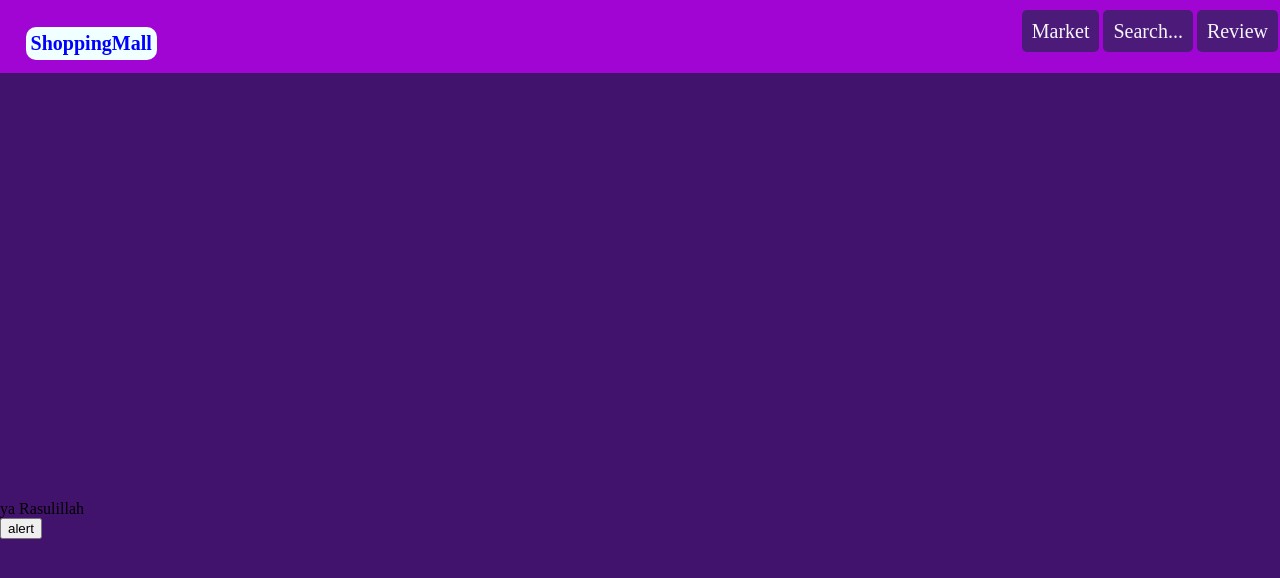
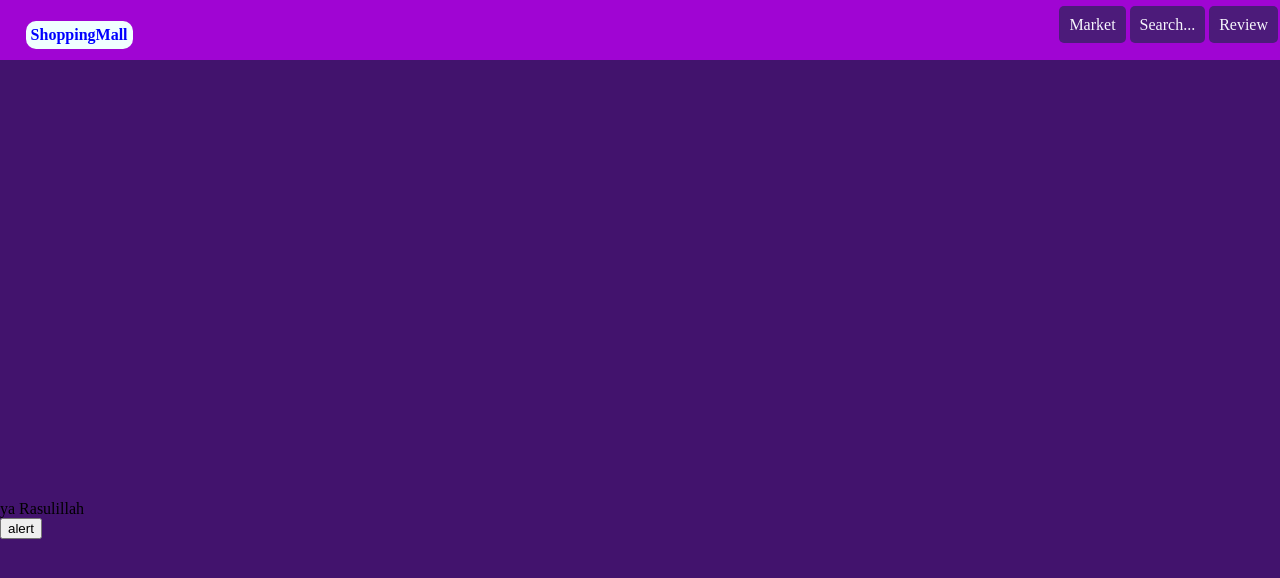
Before and after one commit to dna-249/shoppinMall, a React (Vite) app: page / in a window 1280 px wide. Shown: the top 578 px of the page. Built offline with nearby package versions, Linux system fonts and the light colour scheme; no server answers.

Commit message:
added channel name

```diff
--- a/src/index.css
+++ b/src/index.css
@@ -71,29 +71,6 @@ input:focus{
   color: azure;
 }
 
-
-@media (min-width:300px) {
-  .container{
-  font-size:15px;
-};
-a{
- display: none;
-};
-}
-@media (min-width:700px) {
-  .container{
-  font-size:20px;
-};
-a{
-  margin: 1px;
-  padding: 8px;
-};
-}
-@media (min-width:1000px) {
-  .container{
-  font-size:20px;
-}
-}
 body{
   margin: 0;
   background-color: rgb(66, 19, 109);
```
